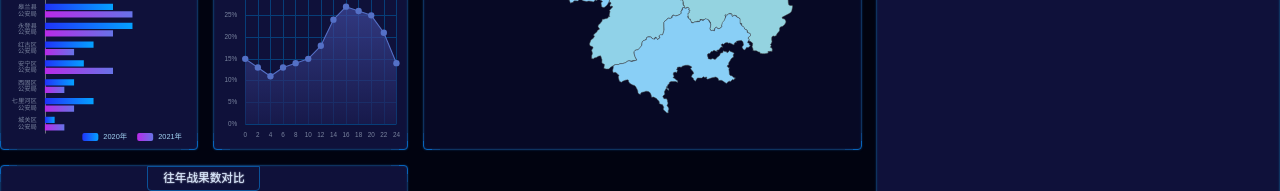
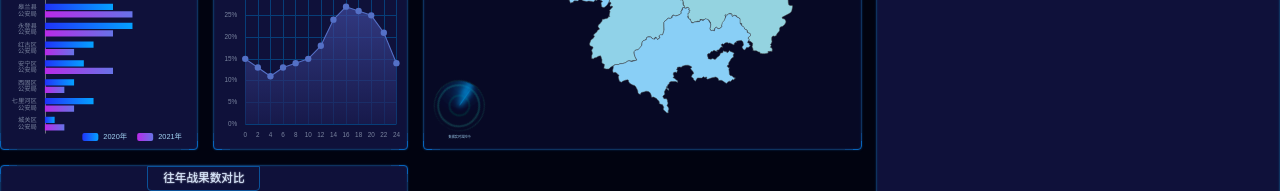
Before and after one commit to GeekyGuang/bigscreen, a React (Vite) app: page /#/ in a window 1280 px wide. Shown: the part 356-547 px from the top of the page. Built offline with nearby package versions, Linux system fonts and the light colour scheme.

Commit message:
添加实时监控动画

```diff
--- a/src/components/Chart_6.tsx
+++ b/src/components/Chart_6.tsx
@@ -138,6 +138,11 @@ export const Chart6 = () => {
     <div className="bordered 籍贯">
       <h2>全市案件侦破实时记录</h2>
       <div ref={divRef} className="chart" />
+      <div className="scan-animation">
+      <div className="ring">
+          <div className="radar"/></div>
+          <span>数据实时监控中</span>
+      </div>
       {/* <div className="bordered">{count}</div> */}
     </div>
   )
--- a/src/pages/home.scss
+++ b/src/pages/home.scss
@@ -160,8 +160,83 @@
     }
 
     .籍贯 {
+      position: relative;
       height: px(753);
       background: rgba(15, 17, 58, 0.5);
+
+      > .scan-animation {
+        position: absolute;
+        bottom: px(20);
+        left: px(20);
+        display: flex;
+        align-items: center;
+        flex-direction: column;
+        gap: px(6);
+        > span {
+          font-size: px(6);
+          color: #a1d1f1;
+        }
+        > .ring {
+          border: 1px solid #0c2939;
+          width: px(96);
+          height: px(96);
+          border-bottom: none;
+          border-radius: 50%;
+          overflow: hidden;
+          animation: spin infinite 5s linear;
+          > .radar {
+            border: 2px solid #103142;
+            position: absolute;
+            width: px(81);
+            height: px(81);
+            top: 50%;
+            left: 50%;
+            transform: translate(-50%, -50%);
+            border-radius: 50%;
+            &::before {
+              content: '';
+              position: absolute;
+              top: 50%;
+              left: 50%;
+              transform: translate(-50%, -50%);
+              width: px(42);
+              height: px(42);
+              border: 2px solid #082132;
+              border-radius: 50%;
+            }
+            &::after {
+              content: '';
+              position: absolute;
+              top: 0;
+              left: 50%;
+              transform: translateX(-50%);
+              width: px(3);
+              height: px(36);
+              z-index: 1;
+              background: #007cc0;
+              border-radius: 50%;
+              box-shadow: 0 0 5px 1px #0094e4,
+              -3px -10px 5px 1px #0094e4,
+              -7px -15px 10px 1px #0094e4,
+              -3px -3px 10px 1px #0094e4,
+              -7px -7px 20px 1px #0094e4,
+              -11px -11px 30px 1px #0094e4,
+              -11px -11px 40px 1px #0094e4,
+              -11px -11px 30px 1px #0094e4,
+              -11px -11px 30px 1px #0094e4;
+            }
+          }
+       }
+       @keyframes spin {
+        from {
+          transform: rotate(0);
+        }
+        to {
+          transform: rotate(360deg);
+        }
+      }
+     }
+
     }
   }
 }
```
